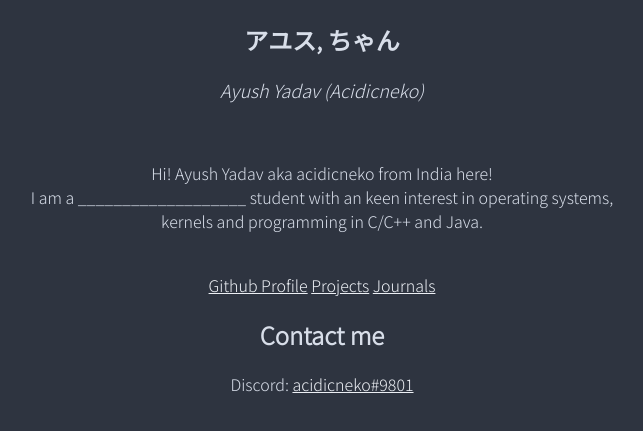
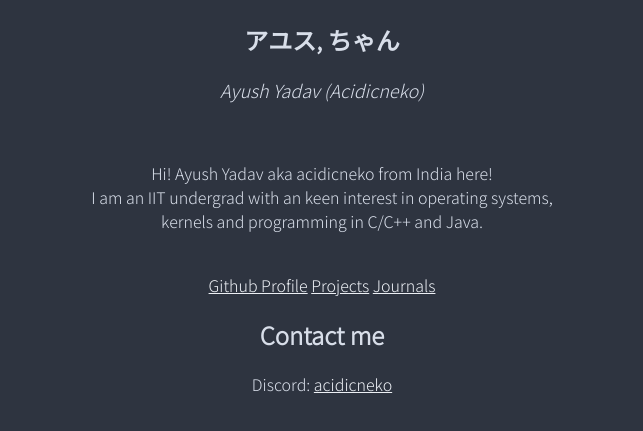
Before and after one commit to acidicneko/acidicneko.github.io, a plain HTML site: page index.html in a window 1280 px wide. Shown: the part 311-742 px from the top of the page, without its empty margins (318-961 px from the left). Drawn offline with Linux system fonts and the light colour scheme; a web font is replaced by a local one.

Commit message:
Update index.html

```diff
--- a/index.html
+++ b/index.html
@@ -19,7 +19,7 @@
     <p style="font-size: large; font-style: oblique;">Ayush Yadav (Acidicneko)</p>
     <br>
 
-    <p>Hi! Ayush Yadav aka acidicneko from India here! <br>I am a ___________________ student with an keen interest in operating systems, <br>
+    <p>Hi! Ayush Yadav aka acidicneko from India here! <br>I am an IIT undergrad with an keen interest in operating systems, <br>
     kernels and programming in C/C++ and Java.</p>
     <br>
     <a href="https://github.com/acidicneko">Github Profile</a>
@@ -28,7 +28,7 @@
     <br>
 
     <h2>Contact me</h2>
-    <p>Discord: <a href="https://discordapp.com/users/572020145707417600">acidicneko#9801</a></p>
+    <p>Discord: <a href="https://discordapp.com/users/572020145707417600">acidicneko</a></p>
     </div>
   </body>
 </html>
```
